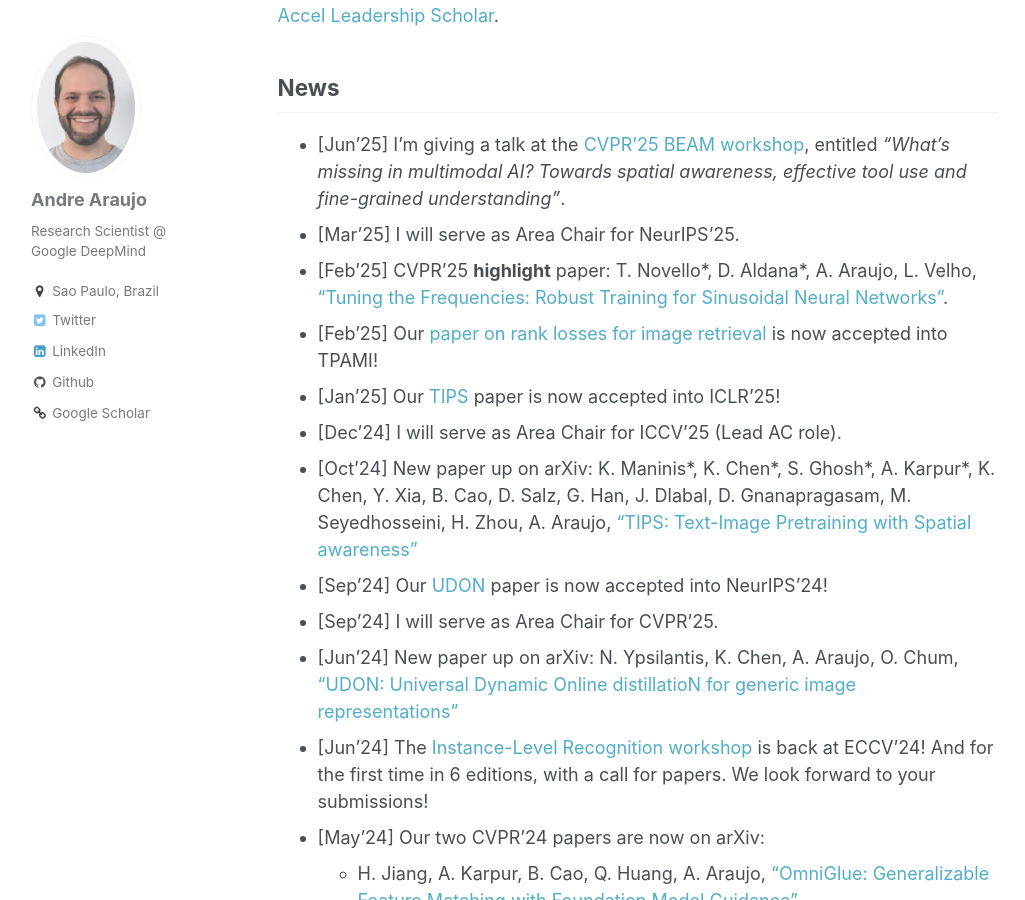
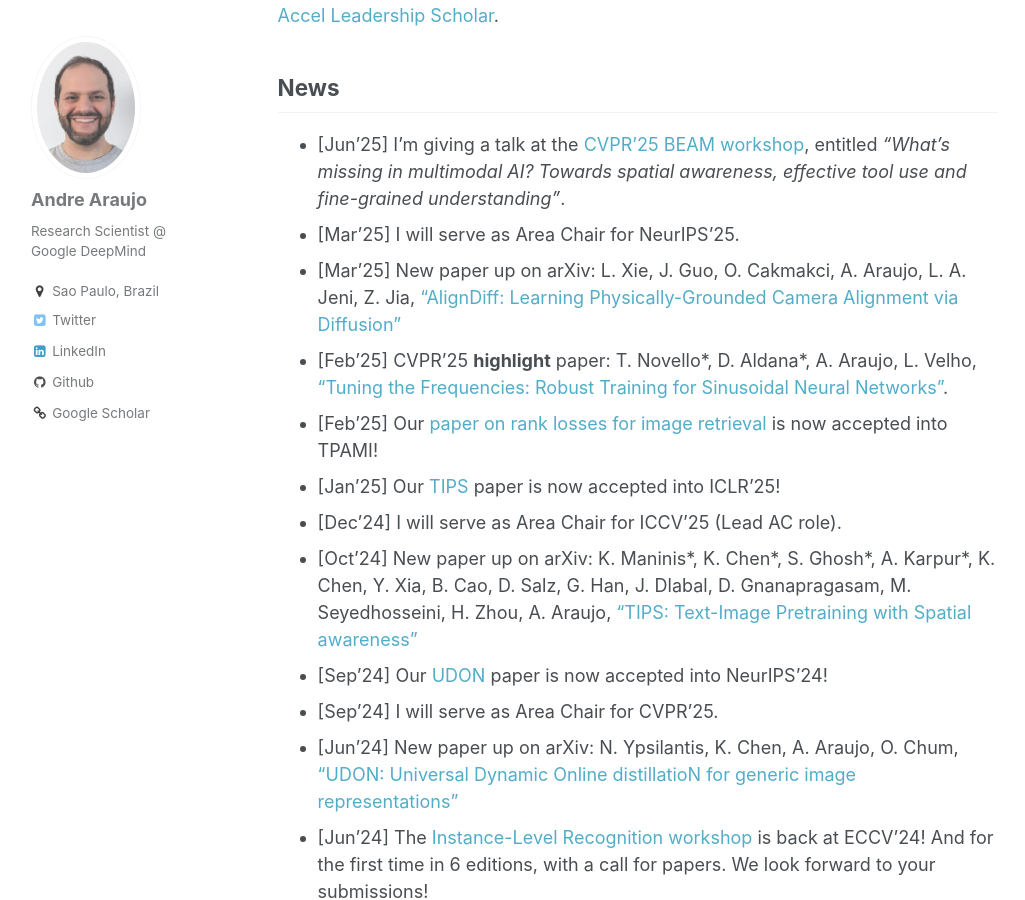
Before and after one commit to andrefaraujo/andrefaraujo.github.io, a Jekyll site: the page built from _pages/about.md, in a window 1280 px wide and 900 px high, scrolled down 397 px. Shown: the whole window, without its empty margins (27-1052 px from the left). Built offline with Jekyll 4.4.1, drawn with Linux system fonts in a browser that asks for light colours.

Commit message:
aligndiff paper in about page

```diff
--- a/_pages/about.md
+++ b/_pages/about.md
@@ -20,6 +20,7 @@ I am a Senior Member of the IEEE, and was previously also a [Fulbright Science &
 
 * [Jun'25] I'm giving a talk at the [CVPR'25 BEAM workshop](https://beam-workshop2025.github.io/), entitled *"What's missing in multimodal AI? Towards spatial awareness, effective tool use and fine-grained understanding"*.
 * [Mar'25] I will serve as Area Chair for NeurIPS'25.
+* [Mar'25] New paper up on arXiv: L. Xie, J. Guo, O. Cakmakci, A. Araujo, L. A. Jeni, Z. Jia, ["AlignDiff: Learning Physically-Grounded Camera Alignment via Diffusion"](https://arxiv.org/abs/2503.21581)
 * [Feb'25] CVPR'25 **highlight** paper: T. Novello\*, D. Aldana\*, A. Araujo, L. Velho, ["Tuning the Frequencies: Robust Training for Sinusoidal Neural Networks"](https://arxiv.org/abs/2407.21121).
 * [Feb'25] Our [paper on rank losses for image retrieval](https://arxiv.org/abs/2309.08250) is now accepted into TPAMI!
 * [Jan'25] Our [TIPS](https://arxiv.org/abs/2410.16512) paper is now accepted into ICLR'25!
```
